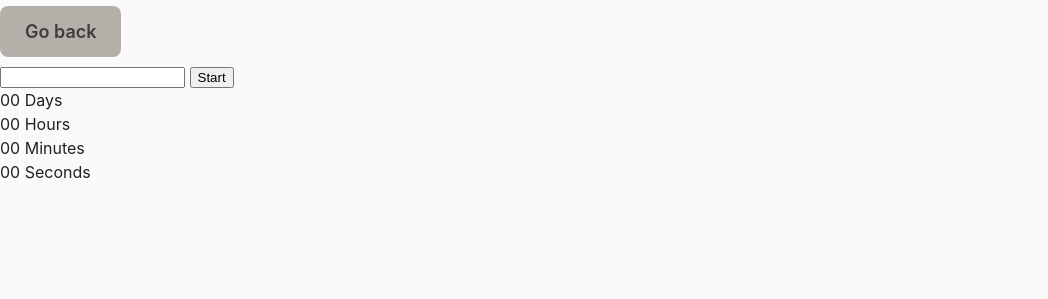
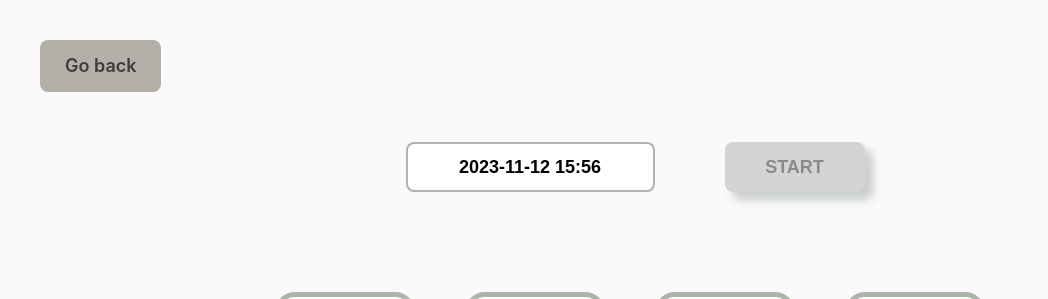
Before and after one commit to YNazymko12/goit-advancedjs-hw-02, a website built with Vite: page src/02-timer.html in a window 1280 px wide. Shown: the top 299 px of the page, without its empty margins (0-1048 px from the left). Built offline with nearby package versions, Linux system fonts and the light colour scheme.

Commit message:
Feat(HTML, CSS,JS) Add task 2

```diff
--- a/package.json
+++ b/package.json
@@ -9,12 +9,14 @@
     "preview": "vite preview"
   },
   "devDependencies": {
-    "vite": "^4.0.5",
-    "glob": "^8.1.0"
+    "glob": "^8.1.0",
+    "vite": "^4.0.5"
   },
   "author": "Alexander Repeta <alexander.repeta@gmail.com>",
   "license": "ISC",
   "dependencies": {
+    "flatpickr": "^4.6.13",
+    "izitoast": "^1.4.0",
     "vite-plugin-full-reload": "^1.0.5",
     "vite-plugin-html-inject": "^1.0.1"
   }
--- a/src/02-timer.html
+++ b/src/02-timer.html
@@ -7,10 +7,13 @@
     <link rel="stylesheet" href="css/common.css" />
   </head>
   <body>
-    <p><a href="index.html">Go back</a></p>
+    <div class="container">
+      <p><a href="index.html">Go back</a></p>
 
-    <input type="text" id="datetime-picker" />
-    <button type="button" data-start>Start</button>
+    <div class="timer-container">
+      <input class="timer-picker" type="text" id="datetime-picker" />
+    <button class="start-btn" type="button" data-start>Start</button>
+    </div>
 
     <div class="timer">
       <div class="field">
@@ -30,6 +33,7 @@
         <span class="label">Seconds</span>
       </div>
     </div>
+    </div>
 
     <script src="js/02-timer.js" type="module"></script>
   </body>
--- a/src/css/common.css
+++ b/src/css/common.css
@@ -26,6 +26,9 @@ ul {
   margin: 0;
   padding: 0;
 }
+p {
+  margin: 0;
+}
 
 .body-index {
   background-image: url(../image/main-background.jpg);
@@ -40,7 +43,8 @@ ul {
 }
 
 a {
-  padding: 15px 25px;
+  display: inline-block;
+  padding: 10px 25px;
   text-decoration: none;
   border-radius: 8px;
   font-size: 18px;
@@ -86,3 +90,86 @@ a:focus {
   background-color: #D5D3D3;
   color: #8A8A8A;
 }
+
+/* Timer */
+.timer-container {
+  display: flex;
+  justify-content: center;
+  gap: 50px;
+  flex-direction: row;
+  margin-top: 50px;
+}
+
+.timer-picker {
+  margin-bottom: 100px;
+  height: 50px;
+  text-align: center;
+  font-size: large;
+  font-weight: 700;
+  margin-left: 10px;
+  cursor: pointer;
+  outline: none;
+  border-radius: 8px;
+  border: 2px solid #ACB5AA;
+  background-color: #FFF;
+}
+
+.timer {
+  display: flex;
+  justify-content: center;
+  gap: 30px;
+  flex-direction: row;
+}
+
+.field {
+  display: flex;
+  flex-direction: column;
+  justify-content: center;
+  align-items: center;
+  width: 140px;
+  height: 140px;
+  border-radius: 20px;
+  align-items: center;
+  margin-right: 20px;
+  font-size: x-large;
+  text-transform: uppercase;
+  font-weight: 700;
+  background-color: #FFF;
+  border: 5px solid #ACB5AA;
+}
+
+.value {
+  color: #413B3B;
+  font-weight: 700;
+  font-size: 60px;
+}
+
+.label {
+  color: #413B3B;
+  font-weight: 700;
+  font-size: 20px;
+}
+
+.start-btn {
+  border-radius: 8px;
+  margin: 0 20px;
+  width: 140px;
+  height: 50px;
+  text-transform: uppercase;
+  cursor: pointer;
+  font-size: large;
+  font-weight: 700;
+  border: none;
+  background-color: #ACB5AA;
+  box-shadow: 8px 8px 8px 0px rgba(59, 76, 65, 0.25);
+  color: #413B3B;
+}
+.start-btn:hover,
+.start-btn:focus {
+  background-color: #5C7D6B;
+  color: #FFF;
+}
+.start-btn:disabled {
+  background-color: #D5D3D3;
+  color: #8A8A8A;
+}
--- a/src/js/02-timer.js
+++ b/src/js/02-timer.js
@@ -0,0 +1,87 @@
+import flatpickr from "flatpickr";
+import "flatpickr/dist/flatpickr.min.css";
+import iziToast from "izitoast";
+import "izitoast/dist/css/iziToast.min.css";
+
+const dateTime = document.querySelector('#datetime-picker');
+const startBtn = document.querySelector('[data-start]');
+const daysEl = document.querySelector('[data-days]');
+const hoursEl = document.querySelector('[data-hours]');
+const minutesEl = document.querySelector('[data-minutes]');
+const secondsEl = document.querySelector('[data-seconds]');
+const spansEl = document.querySelectorAll('.value');
+
+const options = {
+    enableTime: true,
+    time_24hr: true,
+    defaultDate: new Date(),
+    minuteIncrement: 1,
+    onClose(selectedDates) {
+      handleDateSelection(selectedDates);
+    },
+  };
+
+let timerId = null;
+
+startBtn.disabled = true;
+
+flatpickr(dateTime, options);
+
+function handleDateSelection(selectedDates) {
+    if(selectedDates[0] < new Date()) {
+        startBtn.disabled = true;
+        iziToast.show({
+            title: 'Error',
+            message: 'Please choose a date in the future',
+            color: 'red',
+            position: 'topRight'
+        })
+    } else {
+        startBtn.disabled = false;
+    }
+}
+
+startBtn.addEventListener('click', handleStartClick);
+
+function handleStartClick() {
+    startBtn.disabled = true;
+    dateTime.disabled = true;
+
+    timerId = setInterval(() => {
+        const currentDate = new Date(dateTime.value);
+        const timeDifference = currentDate - Date.now();
+        const { days, hours, minutes, seconds } = convertMs(timeDifference);
+
+        daysEl.textContent = addLeadingZero(days);
+        hoursEl.textContent = addLeadingZero(hours);
+        minutesEl.textContent = addLeadingZero(minutes);
+        secondsEl.textContent = addLeadingZero(seconds);
+
+        if (timeDifference < 1000) {
+            clearInterval(timerId);
+            dateTime.disabled = false;
+            startBtn.disabled = false;
+        }
+
+
+    }, 1000);
+
+};
+
+function convertMs(ms) {
+    const second = 1000;
+    const minute = second * 60;
+    const hour = minute * 60;
+    const day = hour * 24;
+
+    const days = Math.floor(ms / day);
+    const hours = Math.floor((ms % day) / hour);
+    const minutes = Math.floor(((ms % day) % hour) / minute);
+    const seconds = Math.floor((((ms % day) % hour) % minute) / second);
+
+    return { days, hours, minutes, seconds };
+  };
+
+  function addLeadingZero(value) {
+    return `${value}`.toString().padStart(2, '0');
+  };
```
Also changed, not shown: src/01-color-switcher.html (+1 -1 lines), src/image/background.jpg (deleted), 1 other file.
